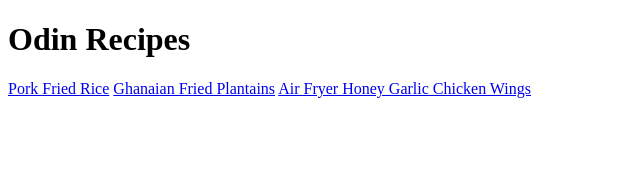
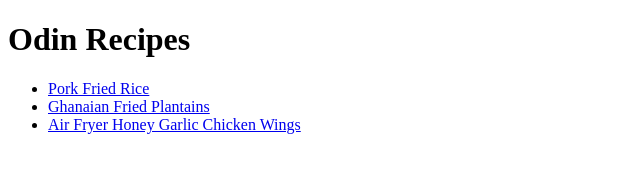
Before and after one commit to Ceciphar/Odin-Projects, a plain HTML site: page odin-recipes/index.html in a window 1280 px wide. Shown: the whole page, without its empty margins (0-640 px from the left). Drawn offline with Linux system fonts and the light colour scheme.

Commit message:
update index.html

```diff
--- a/odin-recipes/index.html
+++ b/odin-recipes/index.html
@@ -9,10 +9,10 @@
   <body>
     <h1>Odin Recipes</h1>
 
-    <a href="./recipes/fried-rice.html">Pork Fried Rice</a>
-    <a href="./recipes/ghanaian-fried-plantains.html"
-      >Ghanaian Fried Plantains</a
-    >
-    <a href="./recipes/honey-chicken-wings.html">Air Fryer Honey Garlic Chicken Wings</a>
+    <ul>
+      <li><a href="./recipes/fried-rice.html">Pork Fried Rice</a></li>
+      <li><a href="./recipes/ghanaian-fried-plantains.html">Ghanaian Fried Plantains</a></li>
+      <li><a href="./recipes/honey-chicken-wings.html">Air Fryer Honey Garlic Chicken Wings</a></li>
+    </ul>
   </body>
 </html>
```
